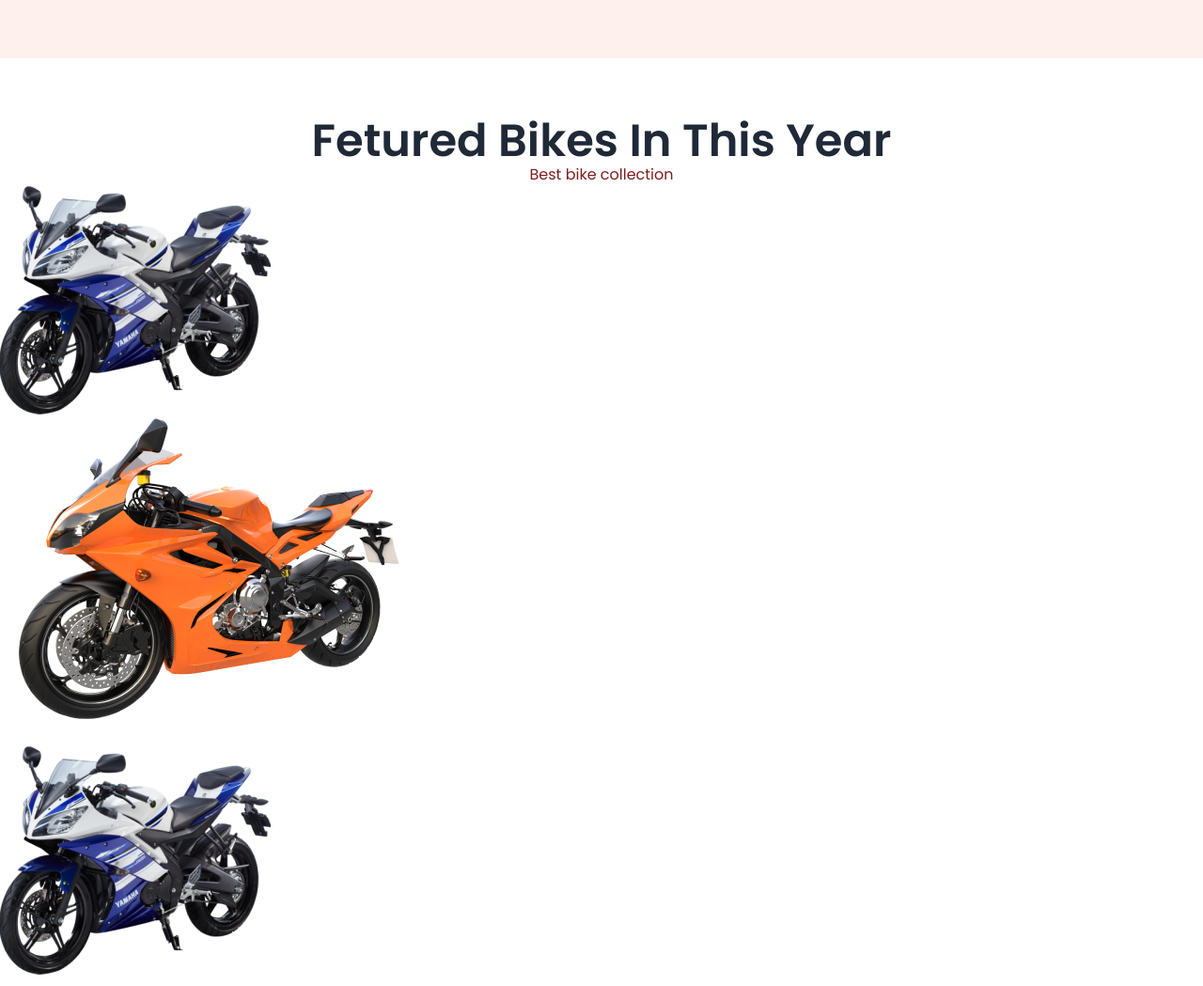
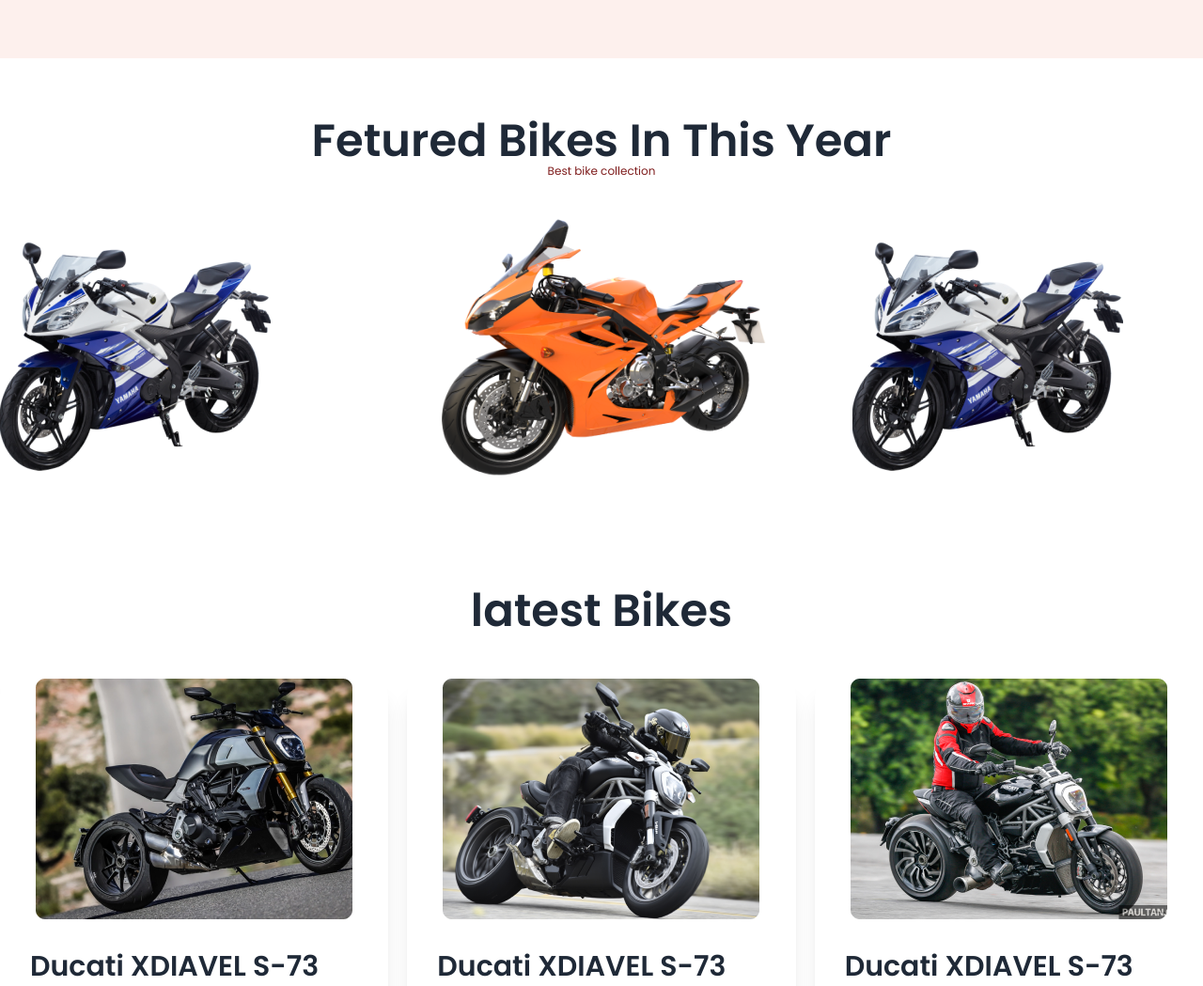
Before and after one commit to leon14524/biker-zoon-project, a plain HTML site: page index.html in a window 1280 px wide. Shown: the part 560-1609 px from the top of the page at 94% size. Drawn offline with nearby package versions, Linux system fonts and the light colour scheme.

Commit message:
some update

```diff
--- a/index.html
+++ b/index.html
@@ -183,25 +183,20 @@
   </header>
   <main class="md:container md:max-auto">
     <!-- future bike  section  -->
+    <div class="container">
     <section class="my-16">
+
       <h3 class="text-5xl font-semibold text-center">Fetured Bikes In This Year</h3>
-      <p class="text-center text-red-900 font-">Best bike collection</p>
+      <p class="text-center text-red-900 text-xs">Best bike collection</p>
 
-        <!-- <div class="grid grid-c">
-            <div><img src="images/others/feature-bike.png" alt=""></div>
+        <div class="grid items-center gap-20 grid-cols-1 md:grid-cols-2 lg:grid-cols-3 mt-10 ">
+          <img class="" src="images/others/feature-bike.png" alt="">
+          <img src="images/others/future-bike-o2.png" alt="">
+          <img src="images/others/feature-bike.png" alt="">
         </div>
 
-        <div>
-            <div><img src="images/others/future-bike-o2.png" alt=""></div>
-        </div>
-
-        <div>
-            <div><img src="images/others/feature-bike.png" alt=""></div>
-        </div> -->
-        <img src="images/others/feature-bike.png" alt="">
-        <img src="images/others/future-bike-o2.png" alt="">
-        <img src="images/others/feature-bike.png" alt="">
     </section>
+      </div>
     <!-- letest bike section  -->
     <section class="my-24">
       <h3 class="text-5xl font-semibold text-center mb-12 ">latest Bikes</h3>
```
